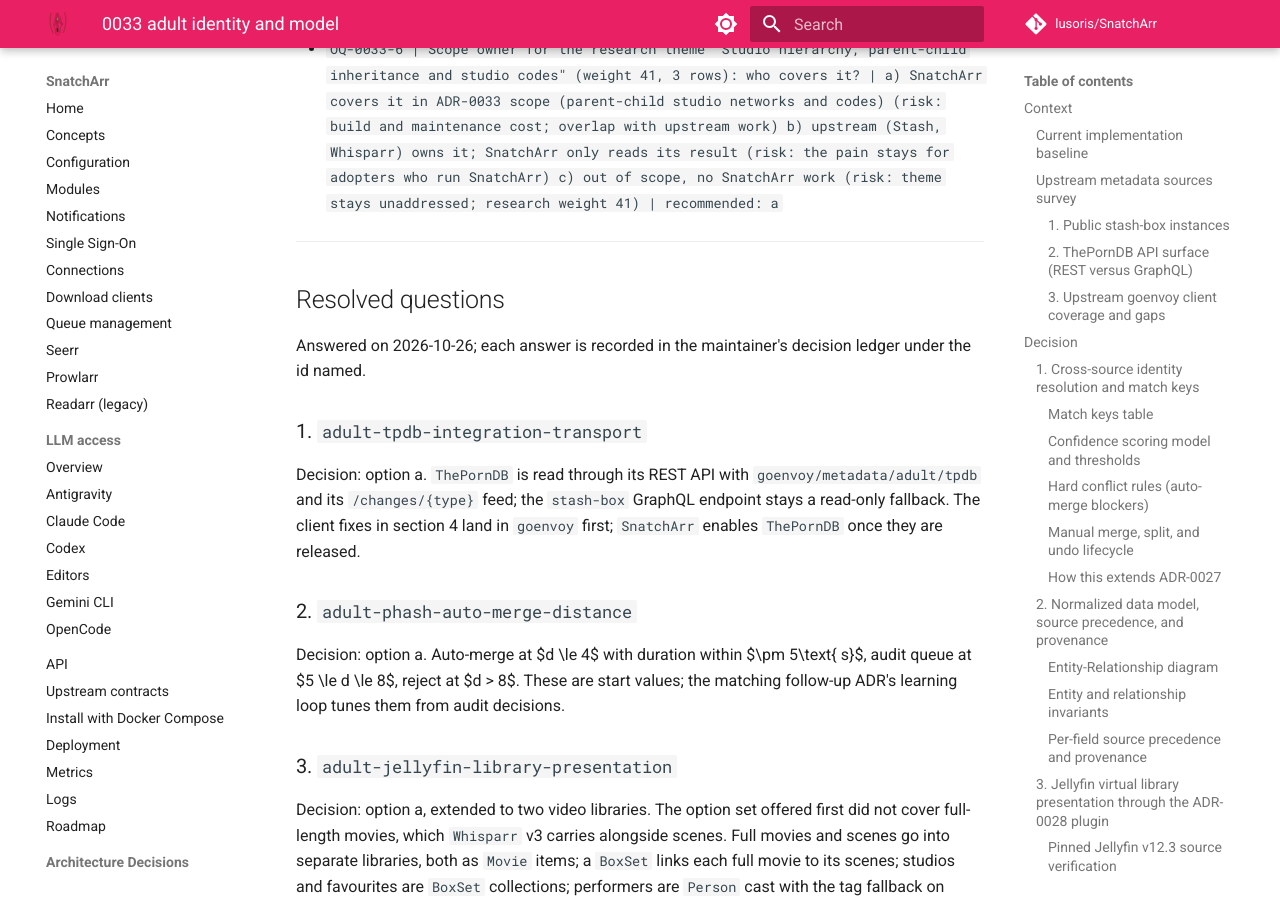
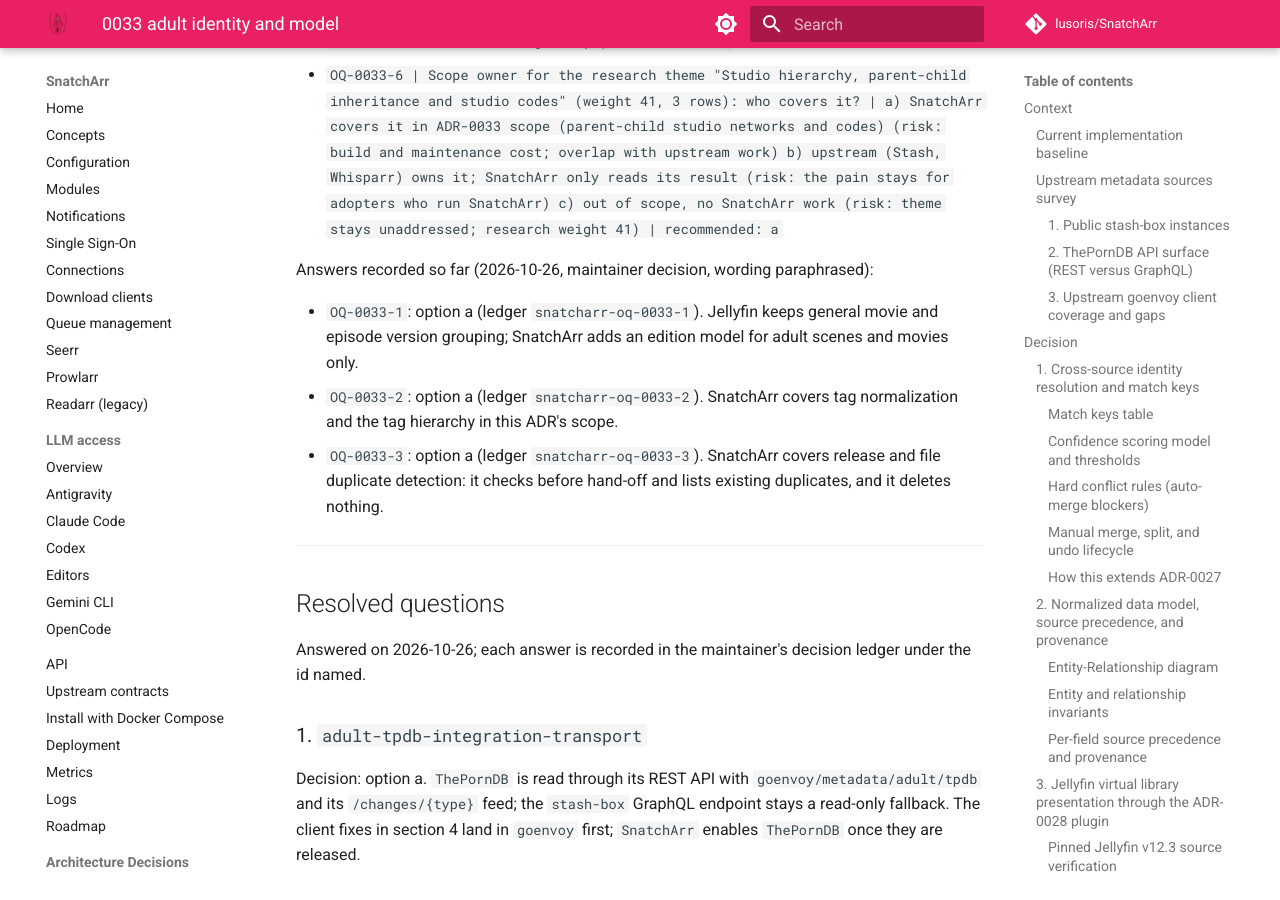
Before and after one commit to lusoris/SnatchArr, an MkDocs documentation site: the page built from docs/adr/0033-adult-identity-and-model.md, in a window 1280 px wide and 900 px high, scrolled down 31753 px. Built offline with MkDocs 1.6.1 and Material for MkDocs 9.7.7, drawn with Linux system fonts in a browser that asks for light colours; comment, search, counter and statistics services are not loaded; some of the changed text lies outside the part shown.

Commit message:
docs(adr): record answered scope questions in ADR-0033 and ADR-0037
Record the maintainer answers to OQ-0033-1, OQ-0033-2, OQ-0033-3 and
OQ-0037-4 (all option a) with their ledger ids. OQ-0033-4 to
OQ-0033-6 and OQ-0037-5 stay open.

Refs: ledger snatcharr-oq-0033-1, snatcharr-oq-0033-2
Refs: ledger snatcharr-oq-0033-3, snatcharr-oq-0037-4
Signed-off-by: lusoris <lusoris@proton.me>

```diff
--- a/docs/adr/0033-adult-identity-and-model.md
+++ b/docs/adr/0033-adult-identity-and-model.md
@@ -6,7 +6,7 @@
 
 # ADR-0033: Adult identity resolution and normalized data model
 
-- Status: Accepted (2026-10-26); scope questions `OQ-0033-1` to `OQ-0033-6` open
+- Status: Accepted (2026-10-26); scope questions `OQ-0033-1` to `OQ-0033-3` answered, `OQ-0033-4` to `OQ-0033-6` open
 - Date: 2026-10-26
 - Related: [ADR-0018](0018-product-front-door.md), [ADR-0025](0025-module-switches.md), [ADR-0026](0026-accounts-and-roles.md), [ADR-0027](0027-adult-module.md), [ADR-0028](0028-jellyfin-plugin.md), [ADR-0031](0031-creator-content-fansdb.md), [ADR-0032](0032-stash-own-or-integrate.md)
 
@@ -535,6 +535,12 @@
 - `OQ-0033-5 | Scope owner for the research theme "Perceptual hash false matches and fingerprint poisoning" (weight 81, 13 rows): who covers it? | a) SnatchArr covers it in ADR-0033 scope (distance confidence bands with audit undo) (risk: build and maintenance cost; overlap with upstream work) b) upstream (stash-box) owns it; SnatchArr only reads its result (risk: the pain stays for adopters who run SnatchArr) c) out of scope, no SnatchArr work (risk: theme stays unaddressed; research weight 81) | recommended: a`
 - `OQ-0033-6 | Scope owner for the research theme "Studio hierarchy, parent-child inheritance and studio codes" (weight 41, 3 rows): who covers it? | a) SnatchArr covers it in ADR-0033 scope (parent-child studio networks and codes) (risk: build and maintenance cost; overlap with upstream work) b) upstream (Stash, Whisparr) owns it; SnatchArr only reads its result (risk: the pain stays for adopters who run SnatchArr) c) out of scope, no SnatchArr work (risk: theme stays unaddressed; research weight 41) | recommended: a`
 
+Answers recorded so far (2026-10-26, maintainer decision, wording paraphrased):
+
+- `OQ-0033-1`: option a (ledger `snatcharr-oq-0033-1`). Jellyfin keeps general movie and episode version grouping; SnatchArr adds an edition model for adult scenes and movies only.
+- `OQ-0033-2`: option a (ledger `snatcharr-oq-0033-2`). SnatchArr covers tag normalization and the tag hierarchy in this ADR's scope.
+- `OQ-0033-3`: option a (ledger `snatcharr-oq-0033-3`). SnatchArr covers release and file duplicate detection: it checks before hand-off and lists existing duplicates, and it deletes nothing.
+
 ---
 
 ## Resolved questions
```
Also changed, not shown: docs/adr/0037-studio-scoped-numbered-performer-names.md (+5 -1 lines).
